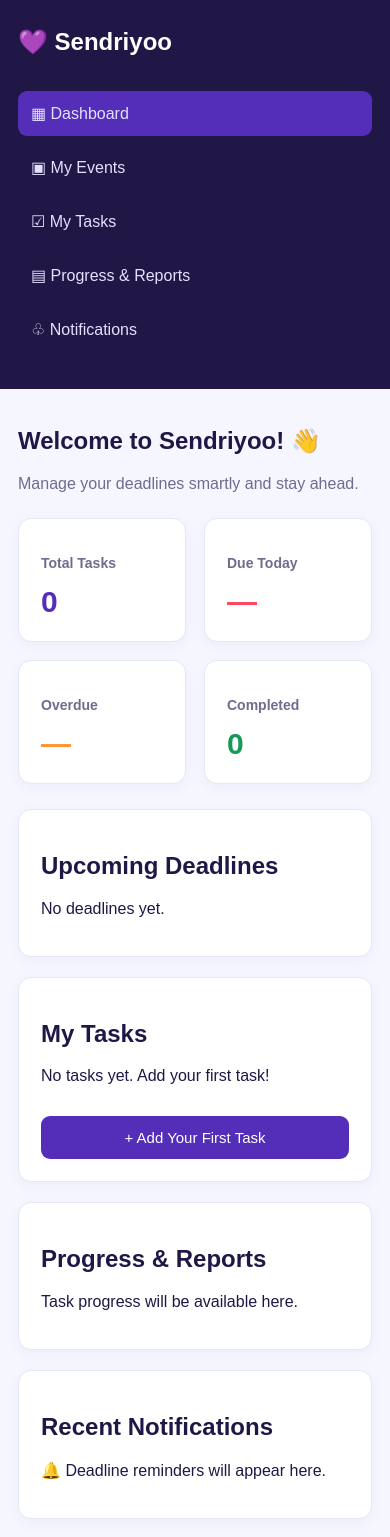
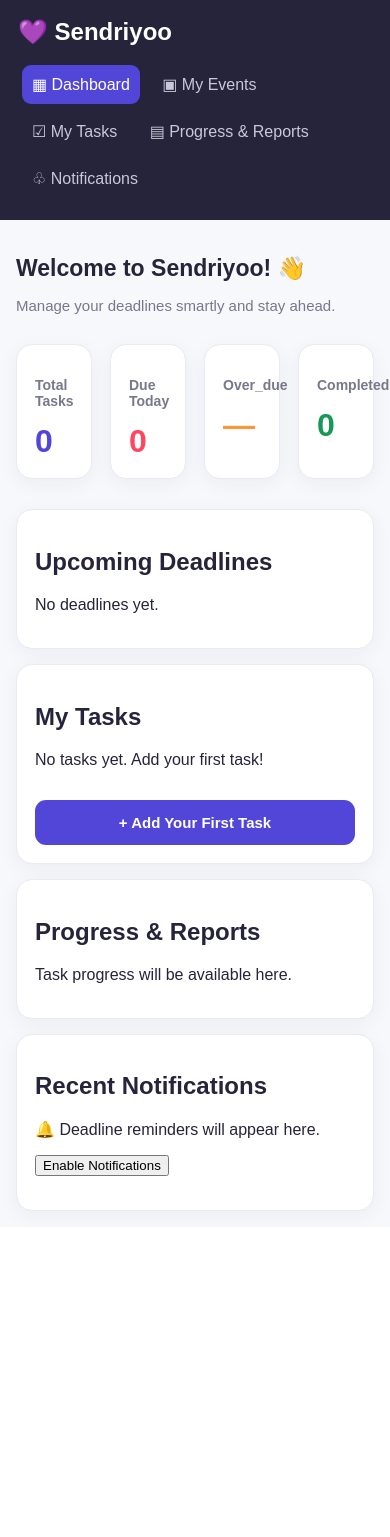
Before and after one commit to sinduja1234s/sendriyoo, a Django app: page / in a window 390 px wide. After the commit the page ends 1219 px from the top, so only its background shows below. Run offline with Django 5.2, Linux system fonts and the light colour scheme; data that the repository does not hold is empty.

Commit message:
Add deadline reminder notifications

```diff
--- a/config/settings.py
+++ b/config/settings.py
@@ -23,7 +23,7 @@ BASE_DIR = Path(__file__).resolve().parent.parent
 SECRET_KEY = 'django-insecure-f&$!!9%*vyd0m(q+k-h9=xe0p3frwjjwu1&)ja0vq#d&0n2$l)'
 
 # SECURITY WARNING: don't run with debug turned on in production!
-DEBUG = False
+DEBUG = True
 
 ALLOWED_HOSTS = ['.onrender.com', 'localhost', '127.0.0.1']
 
@@ -108,7 +108,7 @@ AUTH_PASSWORD_VALIDATORS = [
 
 LANGUAGE_CODE = 'en-us'
 
-TIME_ZONE = 'UTC'
+TIME_ZONE = 'Asia/Kolkata'
 
 USE_I18N = True
 
--- a/core/models.py
+++ b/core/models.py
@@ -5,6 +5,11 @@ class Task(models.Model):
     description = models.TextField(blank=True)
     deadline = models.DateTimeField()
     completed = models.BooleanField(default=False)
+
+    reminder_2_days_sent = models.BooleanField(default=False)
+    reminder_1_day_sent = models.BooleanField(default=False)
+    reminder_today_sent = models.BooleanField(default=False)
+
     created_at = models.DateTimeField(auto_now_add=True)
 
     def __str__(self):
--- a/core/templates/dashboard.html
+++ b/core/templates/dashboard.html
@@ -2,24 +2,25 @@
 <html lang="en">
 <head>
     <meta charset="UTF-8">
+
     <meta name="viewport" content="width=device-width, initial-scale=1.0">
     <title>Sendriyoo Dashboard</title>
-
+</head>
     <style>
         * { box-sizing: border-box; }
 
         body {
             margin: 0;
             font-family: Arial, sans-serif;
-            background: #F5F6FF;
-            color: #211747;
+            background: #F7F8FC;
+            color: #25243A;
         }
 
         .sidebar {
             position: fixed;
             width: 220px;
             height: 100vh;
-            background: #211747;
+           background: #25243A;
             color: white;
             padding: 28px 18px;
             top: 0;
@@ -36,88 +37,206 @@
             display: block;
             padding: 13px;
             margin-bottom: 9px;
-            color: #E5E0FF;
+            color: #C8C9D8;
             text-decoration: none;
             border-radius: 9px;
         }
 
-        .nav-item.active { background: #542EB8; }
+       .nav-item.active {
+         background: #5146D8;
+          color: white;
+     }
 
        .main {
     margin-left: 220px;
-            padding: 30px;
+    padding: 35px;
+    max-width: 1600px;
 }
 
-        .welcome { margin-bottom: 25px; }
-        .welcome p { color: #716B8D; }
+        .welcome {
+    margin-bottom: 30px;
+}
 
+.welcome h1 {
+    font-size: 28px;
+    color: #25243A;
+    margin-bottom: 8px;
+}
+
+.welcome p {
+    color: #77788C;
+    font-size: 15px;
+}
+        .card {
+    width: 100%;
+    padding: 18px;
+}
+
+        .card {
+    background: #FFFFFF;
+    padding: 24px;
+    border: 1px solid #E9EAF2;
+    border-radius: 16px;
+    box-shadow: 0 5px 20px rgba(37, 36, 58, 0.05);
+    min-width: 0;
+    transition: transform 0.2s ease, box-shadow 0.2s ease;
+}
+
+.card:hover {
+    transform: translateY(-3px);
+    box-shadow: 0 8px 24px rgba(37, 36, 58, 0.09);
+}
+
+        .card h3 {
+    font-size: 14px;
+    color: #77788C;
+    font-weight: 600;
+}
+
+.number {
+    font-size: 32px;
+    font-weight: bold;
+    color: #5146D8;
+}
+        .content {
+    display: grid;
+    grid-template-columns: 1fr 1fr;
+    gap: 22px;
+    margin-top: 30px;
+    align-items: start;
+}
+
+        .task {
+    padding: 16px;
+    margin-bottom: 10px;
+    background: #F8F8FD;
+    border: 1px solid #EEEEF5;
+    border-radius: 12px;
+    overflow-wrap: anywhere;
+    transition: background 0.2s ease;
+}
+
+.task:hover {
+    background: #F0F0FC;
+}
+        .badge {
+    display: inline-block;
+    margin: 5px;
+    background: #EAE9FF;
+    color: #5146D8;
+    padding: 6px 12px;
+    border-radius: 20px;
+    font-size: 12px;
+    font-weight: 600;
+}
+        .add-button {
+    width: 100%;
+    margin-top: 15px;
+    padding: 14px;
+    background: #5146D8;
+    color: white;
+    border: none;
+    border-radius: 11px;
+    font-size: 15px;
+    font-weight: 600;
+    cursor: pointer;
+    transition: background 0.2s ease;
+}
+
+.add-button:hover {
+    background: #4035BD;
+}
+
+        .add-link { text-decoration: none; }
         .cards {
     display: grid;
     grid-template-columns: repeat(4, minmax(0, 1fr));
     gap: 18px;
+    width: 100%;
+}
+@media (max-width: 900px) and (min-width: 601px) {
+    .cards {
+        grid-template-columns: repeat(2, minmax(0, 1fr));
     }
 
-        .card {
-            background: white;
-            padding: 22px;
-            border: 1px solid #E4E7F5;
-            border-radius: 13px;
-            box-shadow: 0 4px 15px #2117470A;
-            min-width: 0;
+    .content {
+        grid-template-columns: 1fr;
     }
-
-        .card h3 { font-size: 14px; color: #716B8D; }
-        .number { font-size: 30px; font-weight: bold; color: #542EB8; }
-
-        .content {
-            display: grid;
-            grid-template-columns: 1fr 1fr;
-            gap: 20px;
-            margin-top: 25px;
 }
-
-        .task {
-            padding: 14px 0;
-            border-bottom: 1px solid #EEEAF8;
-            overflow-wrap: anywhere;
-        }
-
-        .badge {
-            display: inline-block;
-            margin: 5px;
-            background: #F0EAFE;
-            color: #542EB8;
-            padding: 5px 9px;
-            border-radius: 20px;
-            font-size: 12px;
-        }
-
-        .add-button {
-            width: 100%;
-            margin-top: 15px;
-            padding: 13px;
-            background: #542EB8;
-            color: white;
-            border: none;
-            border-radius: 9px;
-            font-size: 15px;
-            cursor: pointer;
-        }
-
-        .add-link { text-decoration: none; }
-
-        @media(max-width: 900px) {
-            .cards { grid-template-columns: repeat(2, minmax(0, 1fr)); }
-            .content { grid-template-columns: 1fr; }
-        }
-
 @media(max-width: 600px) {
     .sidebar {
         position: static;
         width: 100%;
         height: auto;
+        padding: 18px;
     }
-            .main { margin-left: 0; padding: 18px; }
+    .cards {
+    grid-template-columns: 1fr;
+    gap: 12px;
+}
+
+    .brand {
+        margin-bottom: 15px;
+    }
+
+    .nav-item {
+        display: inline-block;
+        margin: 4px;
+        padding: 10px;
+    }
+
+    .main {
+        margin-left: 0;
+        padding: 16px;
+    }
+
+.cards {
+    display: grid;
+    grid-template-columns: repeat(4, 1fr);
+    gap: 18px;
+    width: 100%;
+    margin-bottom: 30px;
+}
+    .content {
+        grid-template-columns: 1fr;
+        gap: 15px;
+    }
+
+    .card {
+        padding: 18px;
+    }
+
+    .welcome h1 {
+        font-size: 23px;
+    }
+}
+        .task a {
+    display: inline-block;
+    padding: 7px 14px;
+    background: #5146D8;
+    color: white;
+    text-decoration: none;
+    border-radius: 7px;
+    font-size: 13px;
+    font-weight: 600;
+}
+
+.task a:hover {
+    background: #4035BD;
+}
+
+.task form button {
+    padding: 7px 14px;
+    background: #FFF0F0;
+    color: #E04444;
+    border: 1px solid #FFD5D5;
+    border-radius: 7px;
+    cursor: pointer;
+    font-size: 13px;
+}
+
+.task form button:hover {
+    background: #FFE0E0;
 }
     </style>
 </head>
@@ -141,23 +260,23 @@
         <section class="cards">
             <div class="card">
                 <h3>Total Tasks</h3>
-                <div class="number">{{ tasks|length }}</div>
+                <div class="number">{{ total_tasks }}</div>
             </div>
 
             <div class="card">
                 <h3>Due Today</h3>
-                <div class="number" style="color:#FF4560">—</div>
+                <div class="number" style="color:#FF4560">{{ due_today }}</div>
             </div>
 
             <div class="card">
-                <h3>Overdue</h3>
+                <h3>Over_due</h3>
                 <div class="number" style="color:#FF9635">—</div>
             </div>
 
             <div class="card">
                 <h3>Completed</h3>
                 <div class="number" style="color:#159957">
-                    {{ tasks|length }}
+                    {{ completed_tasks }}
                 </div>
             </div>
         </section>
@@ -243,8 +362,84 @@
           <div class="card" id="notifications">
     <h2>Recent Notifications</h2>
     <p>🔔 Deadline reminders will appear here.</p>
+
+    <button type="button" onclick="enableNotifications()">
+        Enable Notifications
+    </button>
+
+    <p id="notification-status"></p>
 </div>
         </section>
     </main>
+    <script>
+function getCookie(name) {
+    let cookieValue = null;
+
+    if (document.cookie) {
+        const cookies = document.cookie.split(';');
+
+        for (let cookie of cookies) {
+            cookie = cookie.trim();
+
+            if (cookie.startsWith(name + '=')) {
+                cookieValue = decodeURIComponent(
+                    cookie.substring(name.length + 1)
+                );
+                break;
+            }
+        }
+    }
+
+    return cookieValue;
+}
+
+async function checkReminders() {
+    if (!("Notification" in window) ||
+        Notification.permission !== "granted") {
+        return;
+    }
+
+    try {
+        const response = await fetch("/check-reminders/", {
+            method: "POST",
+            headers: {
+                "X-CSRFToken": getCookie("csrftoken")
+            }
+        });
+
+        const data = await response.json();
+
+        data.reminders.forEach(function(message) {
+            new Notification("💜 Sendriyoo Reminder", {
+                body: message
+            });
+        });
+
+    } catch (error) {
+        console.error("Reminder error:", error);
+    }
+}
+
+function enableNotifications() {
+    Notification.requestPermission().then(function(permission) {
+        const status = document.getElementById("notification-status");
+
+        if (permission === "granted") {
+            status.innerText = "Notifications enabled!";
+            checkReminders();
+        } else {
+            status.innerText = "Notification permission not granted.";
+        }
+    });
+}
+
+if ("Notification" in window &&
+    Notification.permission === "granted") {
+    checkReminders();
+}
+
+setInterval(checkReminders, 60000);
+</script>
+
 </body>
 </html>
--- a/core/urls.py
+++ b/core/urls.py
@@ -7,5 +7,6 @@ urlpatterns = [
     path('toggle-task/<int:task_id>/', views.toggle_task, name='toggle_task'),
     path('delete-task/<int:task_id>/', views.delete_task, name='delete_task'),
     path('edit-task/<int:task_id>/', views.edit_task, name='edit_task'),
+    path('check-reminders/', views.check_reminders, name='check_reminders'),
 
 ]
--- a/core/views.py
+++ b/core/views.py
@@ -1,15 +1,17 @@
-
 from django.shortcuts import render, redirect, get_object_or_404
 from django.utils.dateparse import parse_datetime
 from django.utils import timezone
 from .models import Task
-
+from django.http import JsonResponse
 
 def home(request):
     tasks = Task.objects.order_by('deadline')
 
     total_tasks = tasks.count()
     completed_tasks = tasks.filter(completed=True).count()
+    completion_percentage = round(
+    (completed_tasks / total_tasks) * 100
+) if total_tasks else 0
     overdue_tasks = tasks.filter(
         completed=False,
         deadline__lt=timezone.now()
@@ -86,3 +88,38 @@ def edit_task(request, task_id):
             return redirect('home')
 
     return render(request, 'edit_task.html', {'task': task})
+def check_reminders(request):
+    if request.method != 'POST':
+        return JsonResponse({'reminders': []})
+
+    today = timezone.localdate()
+    reminders = []
+
+    tasks = Task.objects.filter(completed=False)
+
+    for task in tasks:
+        deadline_date = timezone.localtime(task.deadline).date()
+        days_left = (deadline_date - today).days
+
+        if days_left == 2 and not task.reminder_2_days_sent:
+            message = f"{task.title} is due in 2 days!"
+            task.reminder_2_days_sent = True
+            reminders.append(message)
+
+        elif days_left == 1 and not task.reminder_1_day_sent:
+            message = f"{task.title} is due tomorrow!"
+            task.reminder_1_day_sent = True
+            reminders.append(message)
+
+        elif days_left == 0 and not task.reminder_today_sent:
+            message = f"{task.title} is due today!"
+            task.reminder_today_sent = True
+            reminders.append(message)
+
+        task.save(update_fields=[
+            'reminder_2_days_sent',
+            'reminder_1_day_sent',
+            'reminder_today_sent'
+        ])
+
+    return JsonResponse({'reminders': reminders})
```
Also changed, not shown: core/migrations/0002_task_reminder_1_day_sent_task_reminder_2_days_sent_and_more.py (added). Lines whose indentation alone changed are shown as unchanged.
